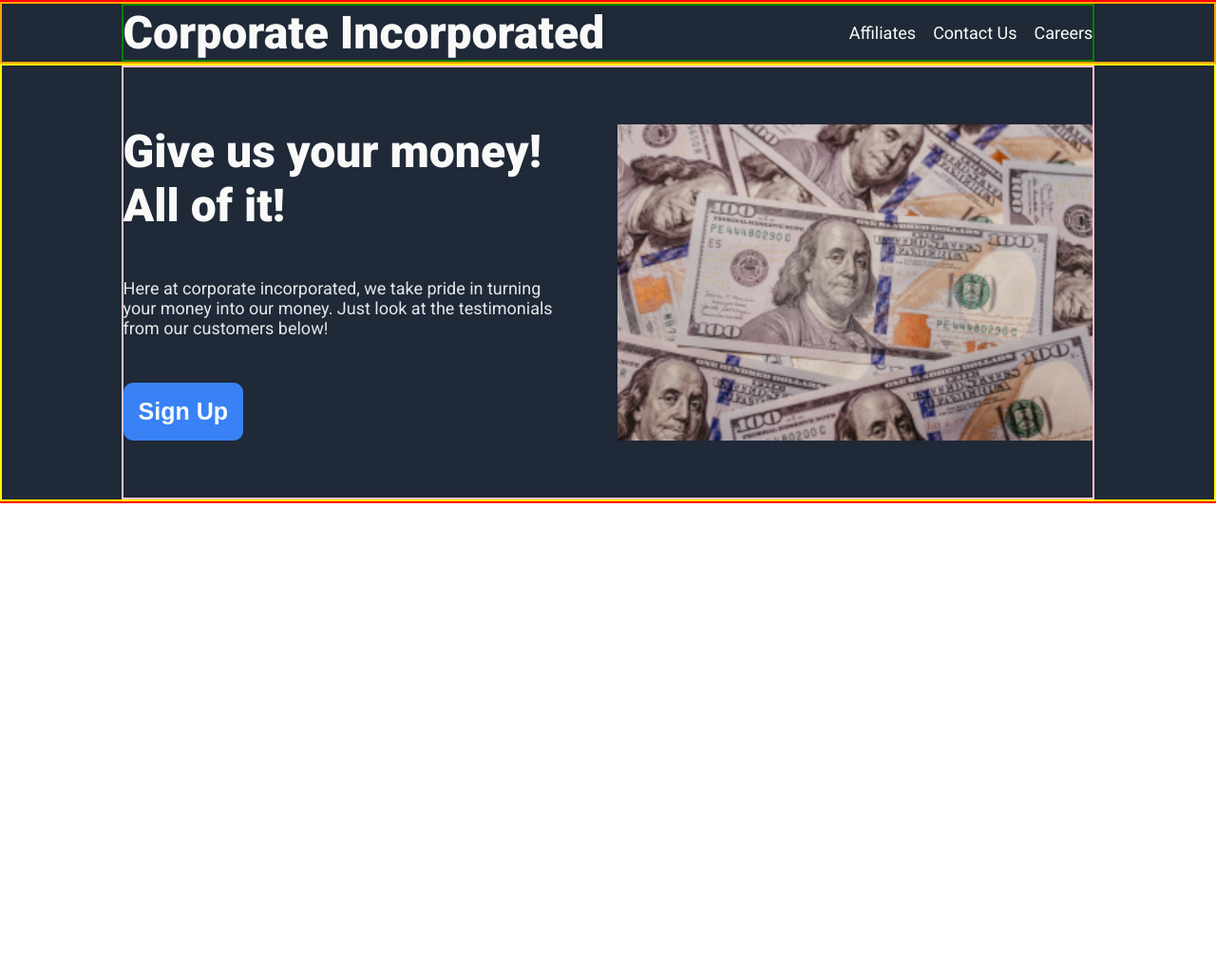
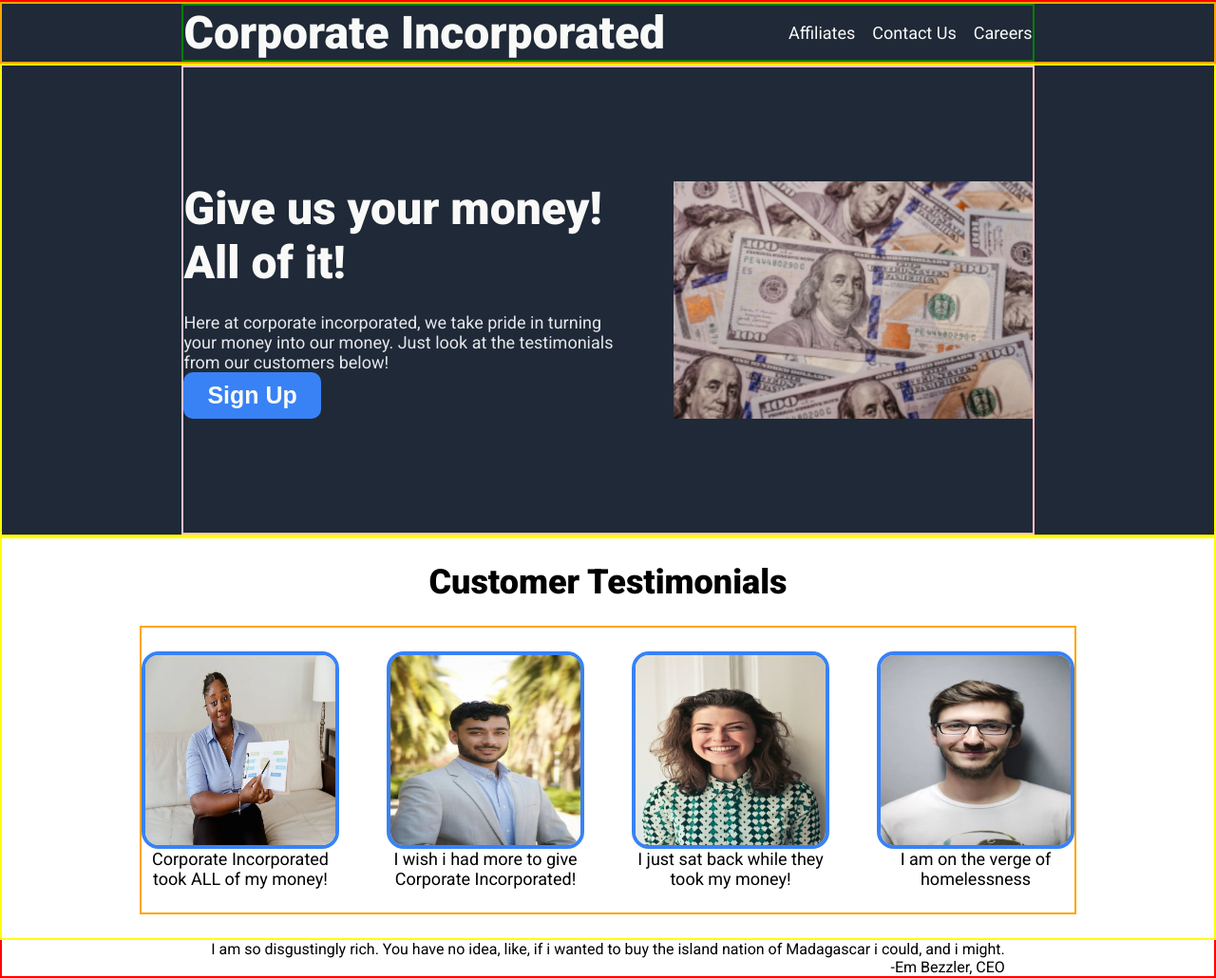
Before and after one commit to SnardDog/Landing-Page, a plain HTML site: page index.html in a window 1280 px wide. Shown: the whole page at 95% size. Before the commit the page ends 800 px from the top, so only its background shows below. Drawn offline with Linux system fonts and the light colour scheme.

Commit message:
Fixes to alignment, initial framework for quote

```diff
--- a/index.html
+++ b/index.html
@@ -20,16 +20,44 @@
         </div>
         </div>
         <div class="hero-box">
-            <div class="hero">
+          <div class="hero">
             <div class="hero-left">
                 <h1>Give us your money! All of it!</h1>
+              <div class="hero-left-bottom">
                 <p>Here at corporate incorporated, we take pride in turning your money into our money. Just look at the testimonials from our customers below!</p>
                 <button>Sign Up</button>
+              </div>
             </div>
                 <img src="images/moneypile.png" alt="A pile of money">
-           </div>
+          </div>
         </div>
-
+        <div class="info-box">
+            <h1>Customer Testimonials</h1>
+            <div class="info">
+                <div class="customer">
+                    <img class="customer-image" src="images/lady.png" alt="A Happy Customer">
+                    <p>Corporate Incorporated took ALL of my money!</p>
+                </div>
+                <div class="customer">
+                    <img class="customer-image" src="images/man.png" alt="A Happy Customer">
+                    <p>I wish i had more to give Corporate Incorporated!</p>
+                </div>
+                <div class="customer">
+                    <img class="customer-image" src="images/woman.png" alt="A Happy Customer">
+                    <p>I just sat back while they took my money!</p>
+                </div>
+                <div class="customer">
+                    <img class="customer-image" src="images/guy.png" alt="A Happy Customer">
+                    <p>I am on the verge of homelessness</p>
+                </div>
+            </div>
+        </div>
+        <div class="quote-box">
+            <div class="quote">
+                <p>I am so disgustingly rich. You have no idea, like, if i wanted to buy the island nation of Madagascar i could, and i might.</p>
+                <p id="quote-signature">-Em Bezzler, CEO</p>
+            </div>
+        </div>
     </div>
 
     </div>
--- a/style.css
+++ b/style.css
@@ -30,7 +30,7 @@ margin: 0;
     display: flex;
     justify-content: space-between;
     align-items: center;
-    flex-basis:80%;
+    flex-basis:70%;
     font-size: 24px;
 
 }
@@ -47,21 +47,23 @@ margin: 0;
     color: #F9FAF8;
 }
 
+/* HERO */
+
 .hero-box {
     background-color: #1F2937;
     border: 2px solid yellow;
     display: flex;
-    width: 100%;
     justify-content: center;
     align-items: center;
+    width: 100%;
 }
 
 .hero {
     display: flex;
-    flex-basis:80%;
+    flex-basis:70%;
     border: 2px solid pink;
-    padding-top: 60px;
-    padding-bottom: 60px;
+    padding-top: 120px;
+    padding-bottom: 120px;
     justify-content: center;
 }
 
@@ -88,13 +90,92 @@ margin: 0;
 .hero-left button {
     background-color: #3882F6;
     color: #F9FAF8;
-    padding: 16px;
+    display: flex;
+    justify-content: center;
+    align-items: center;
+    padding: 25px;
+    padding-top:10px;
+    padding-bottom: 10px;
     font-weight: 700;
     border: none;
     border-radius: 10px;
     font-size: 25px;
 }
+
 .hero img {
-    flex-basis: 40%;
+    flex-grow:1;
+    flex-basis:100%;
+    height: 250px;
 
 }
+
+/* INFO */
+
+.info-box {
+    border: 2px solid yellow;
+    display: flex;
+    flex-direction: column;
+    justify-content: center;
+    align-items: center;
+    width: 100%;
+    height: 100%;
+    padding-bottom: 25px;
+}
+
+.info-box h1 {
+    font-size: 36px;
+    font-weight: 900;
+    padding: 25px;
+}
+
+.info {
+    border: 2px solid orange;
+    display: flex;
+    justify-content: center;
+    align-items: flex-start;
+    flex-basis: 80%;
+    padding-top: 25px;
+    padding-bottom: 25px;
+    gap: 50px;
+}
+
+.customer {
+    display: flex;
+    flex-direction: column;
+    justify-content: center;
+    align-items: center;
+    text-align: center;
+    font-size: 14px;
+}
+
+.customer img {
+    border: 4px solid #3882F6;
+    border-radius:18px;
+    align-self: flex-start;
+    height: 200px;
+    width: 200px;
+}
+
+.customer p {
+    width: 200px;
+    font-size:18px;
+}
+
+/* QUOTE */
+
+.quote-box {
+    display: flex;
+    justify-content: center;
+    align-items: center;
+}
+
+.quote {
+    display: flex;
+    flex-direction: column;
+    align-items: center;
+}
+
+#quote-signature {
+    align-self: flex-end;
+
+}
```
